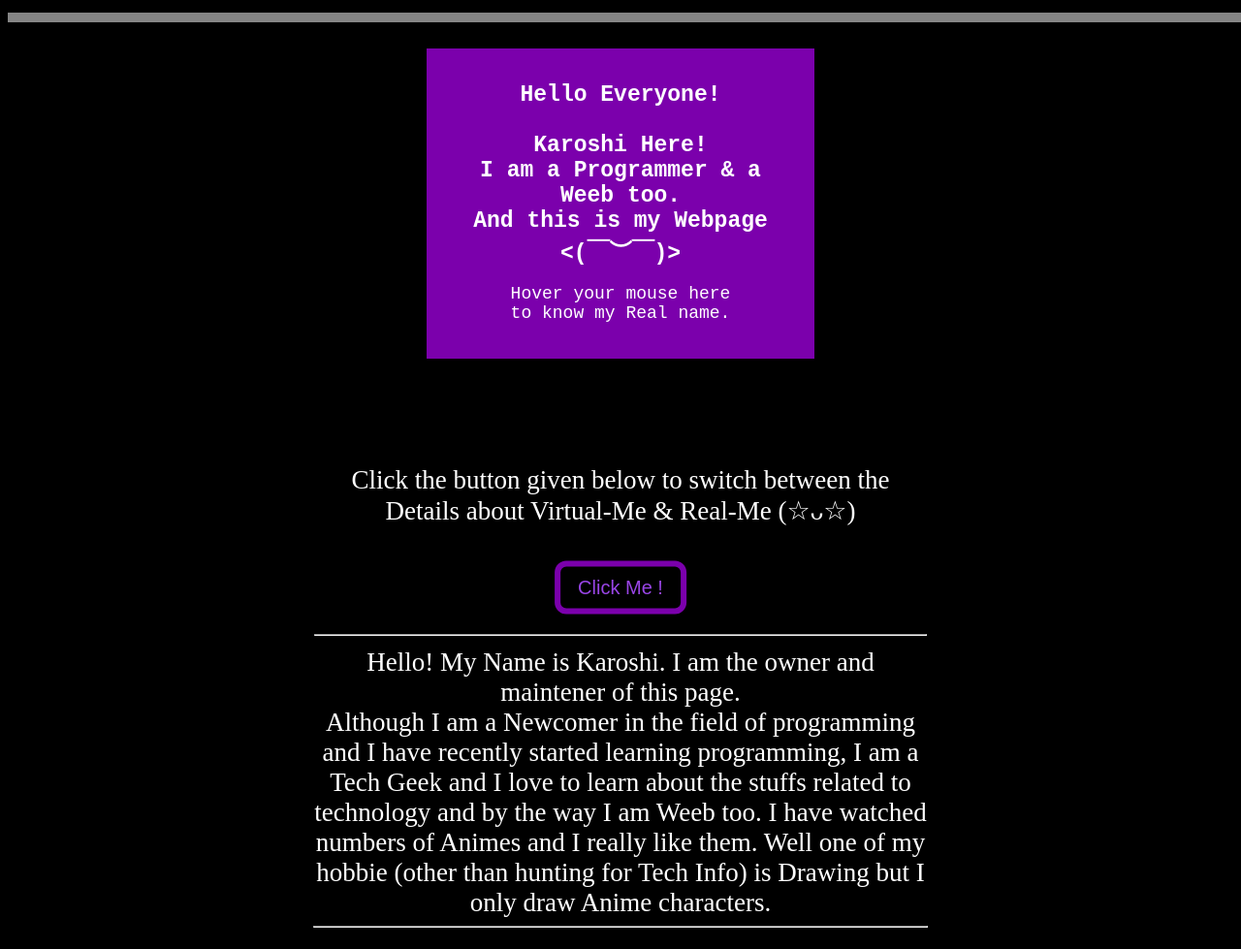
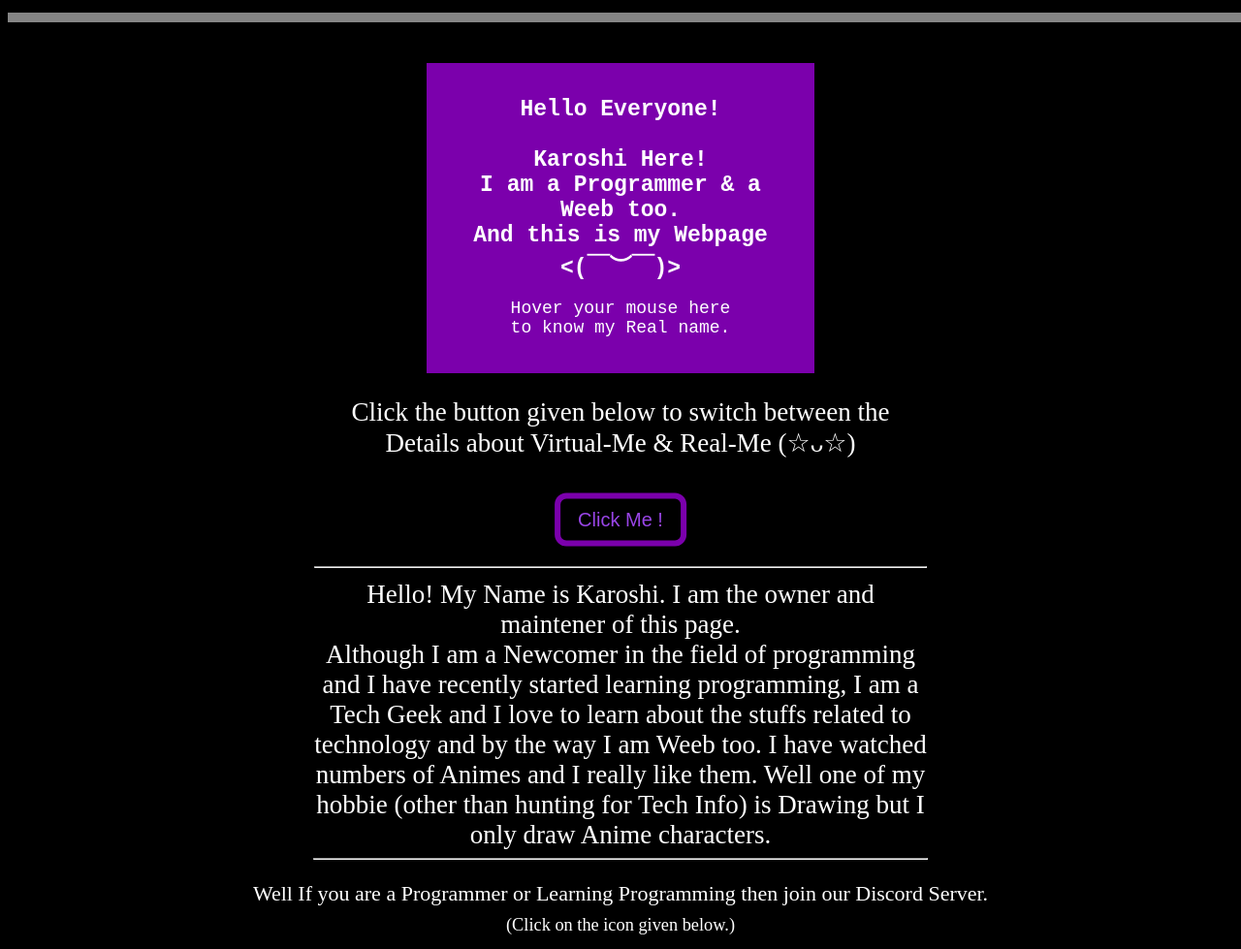
Before and after one commit to KaroshiNara/personal_website, a plain HTML site: page index.html in a window 1280 px wide. Shown: the part 83-1062 px from the top of the page at 97% size. Drawn offline with Linux system fonts and the light colour scheme.

Commit message:
Changes Done

```diff
--- a/stylesheet.css
+++ b/stylesheet.css
@@ -30,12 +30,12 @@ body {
 }
 /*Flip Box-------------------------------------------------------------*/
 .container {
-  height: 550px;
+  height: 480px;
   position: relative;
 }
 
 .center {
-  margin: 10px auto ;
+  margin: 60px auto ;
   position: absolute;
   top: 50%;
   left: 50%;
@@ -145,7 +145,7 @@ body {
 /*Social Class*/
 .social {
   text-align: center;
-  font-size: 25px;
+  font-size: 22px;
 }
 /*Social Media Buttons*/
 .button {
```
